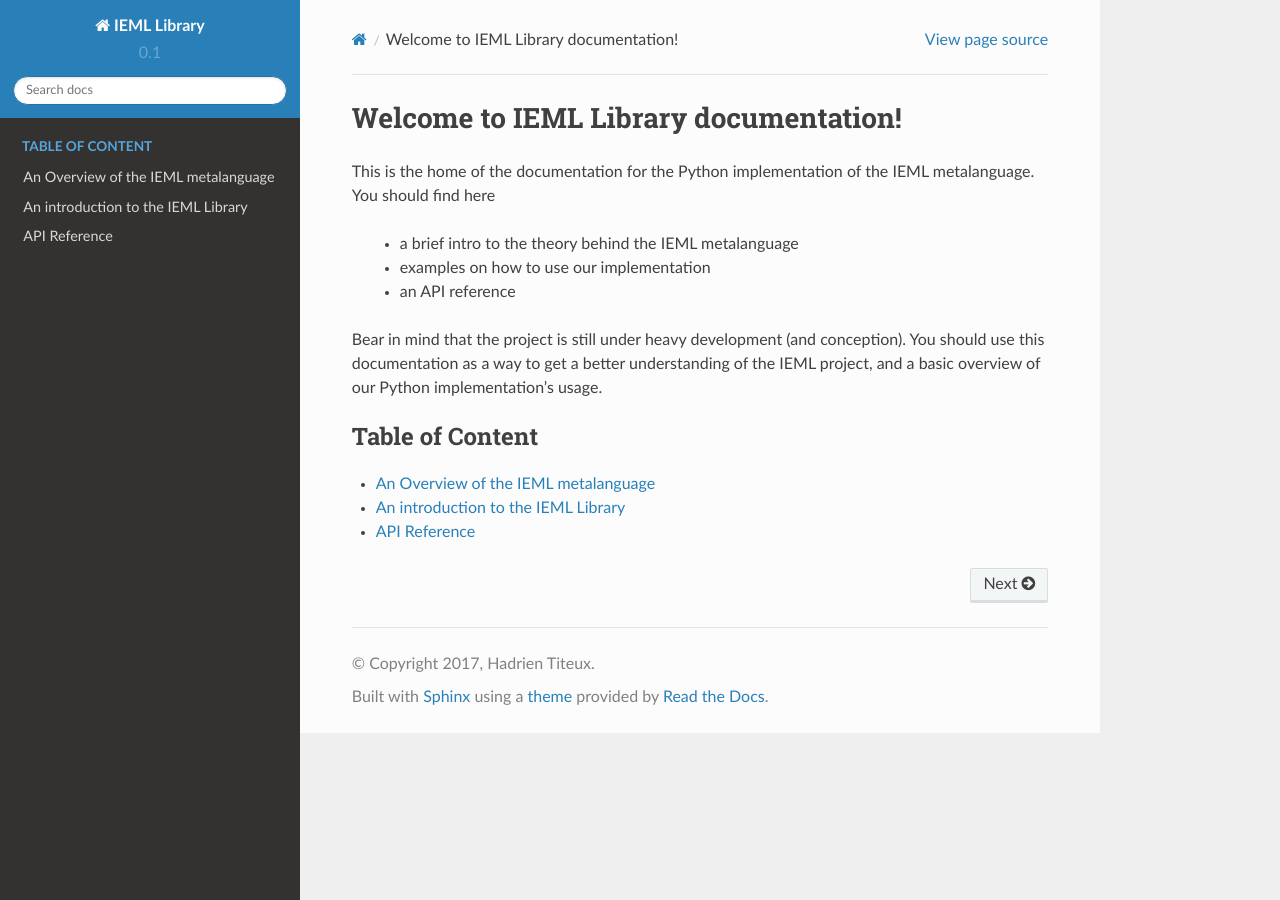
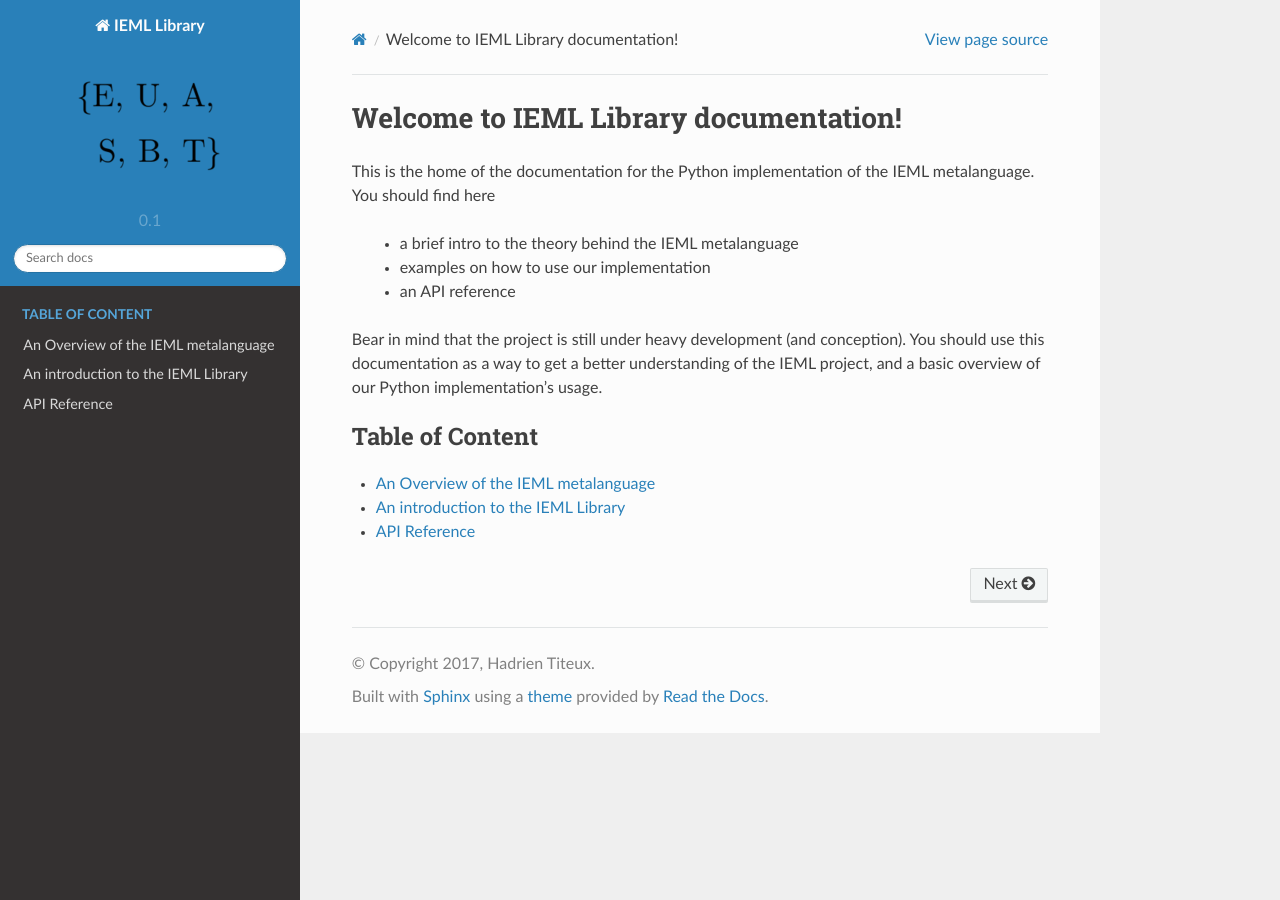
Before and after one commit to IEMLdev/ieml-api, a Sphinx documentation site: the page built from docs/source/index.rst, in a window 1280 px wide. Built offline with Sphinx 7.4.7 and the Read the Docs theme 2.0.0, drawn with Linux system fonts in a browser that asks for light colours.

Commit message:
Added a logo to the doc

```diff
--- a/docs/source/conf.py
+++ b/docs/source/conf.py
@@ -148,7 +148,7 @@
 # The name of an image file (relative to this directory) to place at the top
 # of the sidebar.
 #
-# html_logo = None
+html_logo = "images/logo.png"
 
 # The name of an image file (relative to this directory) to use as a favicon of
 # the docs.  This file should be a Windows icon file (.ico) being 16x16 or 32x32
```
Also changed, not shown: docs/source/images/logo.png (added).
